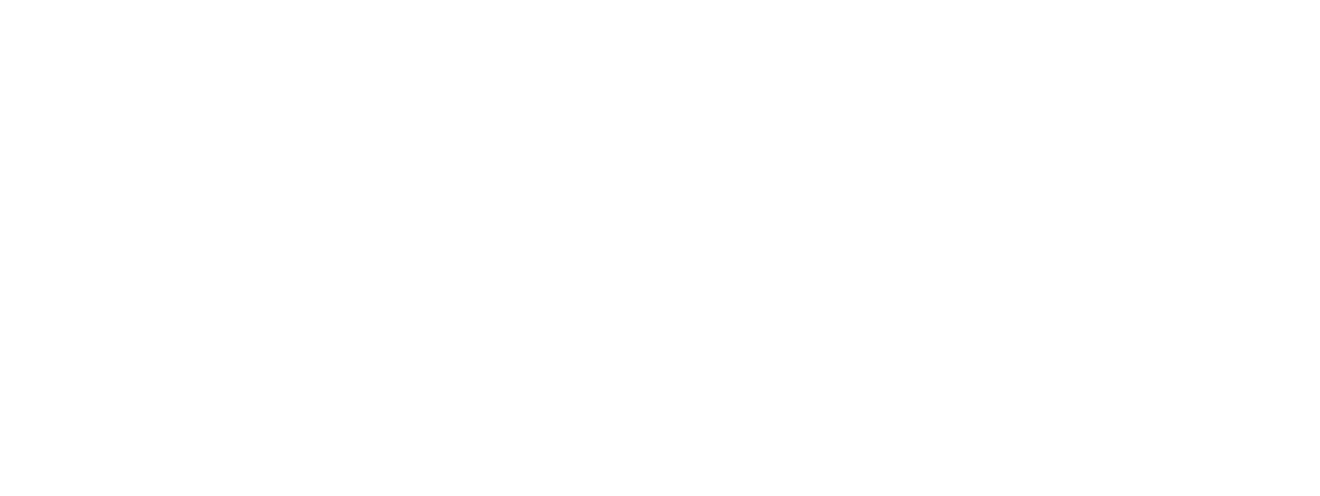
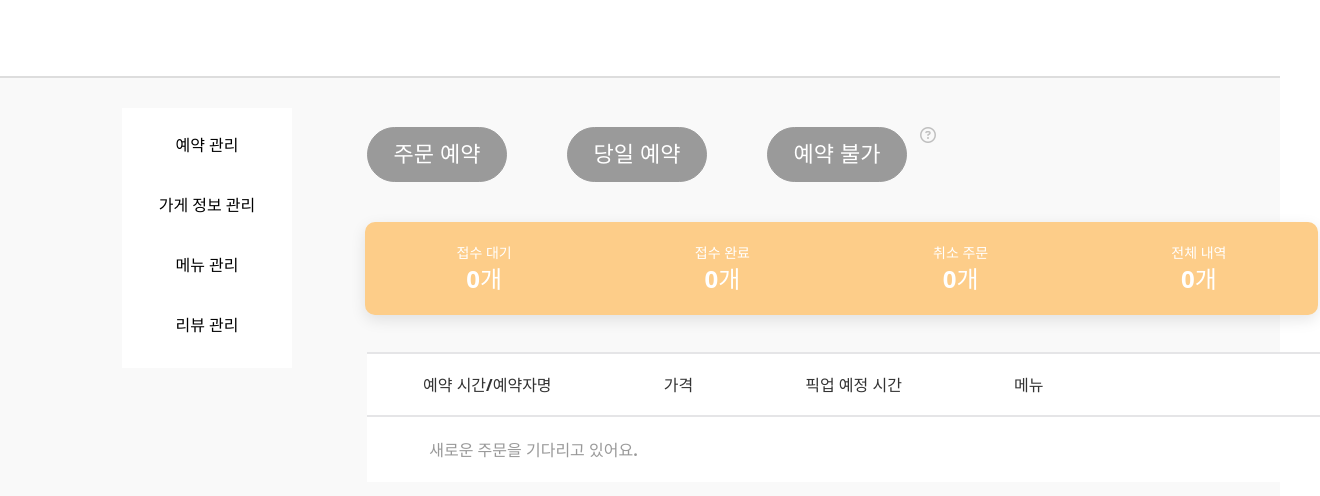
Before and after one commit to UMC77/-_WEB, a plain HTML site: page reserve.html in a window 1280 px wide. Shown: the whole page, 1320 px wide, since content can reach past the window. Drawn offline with Linux system fonts and the light colour scheme.

Commit message:
예약 초기 화면

```diff
--- /dev/null
+++ b/css/reserve.css
@@ -0,0 +1,204 @@
+header {
+  box-sizing: border-box;
+  /* width: 1440px; */
+  width: 100%;
+  height: 78px;
+  left: 0px;
+  top: 0px;
+  background-color: #ffffff;
+  /* 상단바 구분 컬러 */
+
+  border-bottom: 2px solid var(--header);
+}
+
+.reserve_menu {
+  position: absolute;
+  width: 170px;
+  height: 260px;
+  left: 122px;
+  top: 108px;
+  text-align: center;
+  background: #ffffff;
+}
+
+.reserve_menu span {
+  text-align: center;
+  display: block;
+  width: 170px;
+  height: 60px;
+  padding: 10px 0px;
+}
+
+.reserve_menu span:first-child {
+  margin-top: 20px;
+}
+
+.reserve_menu span:last-child {
+  margin-bottom: 10px;
+}
+
+.reserve {
+  width: 100%;
+  height: 100vh;
+  background-color: var(--background);
+}
+
+.reserve i {
+  position: absolute;
+  left: 920px;
+  top: 127px;
+
+  color: #c0c0c0;
+}
+
+.reserve_btn {
+  box-sizing: border-box;
+  width: 140px;
+  height: 55px;
+  left: 767px;
+  top: 127px;
+
+  background: #9a9a9a;
+  border: 1px solid #9a9a9a;
+  border-radius: 53px;
+
+  font-family: "Inter";
+  font-style: normal;
+  font-weight: 500;
+  font-size: 22px;
+  line-height: 27px;
+  /* identical to box height */
+  color: #ffffff;
+}
+
+.reserve_btn:nth-child(1) {
+  position: absolute;
+  left: 367px;
+  top: 127px;
+}
+
+.reserve_btn:nth-child(2) {
+  position: absolute;
+  left: 567px;
+  top: 127px;
+}
+
+.reserve_btn:nth-child(3) {
+  position: absolute;
+  left: 767px;
+  top: 127px;
+}
+
+.reserve_box {
+  display: flex;
+  width: 953px;
+  height: 93px;
+  justify-content: space-around;
+  align-items: center;
+
+  background-color: #fdcd89;
+  box-shadow: 0px 5px 15px rgba(0, 0, 0, 0.1);
+  border-radius: 10px;
+
+  position: absolute;
+  width: 953px;
+  height: 93px;
+  left: 365px;
+  top: 222px;
+}
+
+.reserve_column {
+  font-family: "Noto Sans";
+  font-style: normal;
+  font-weight: 550;
+  font-size: 14px;
+  line-height: 19px;
+  color: #ffffff;
+  font-stretch: 100;
+  font-variation-settings: "CTGR" 100;
+}
+
+.reserve_column span:nth-child(2) {
+  font-size: 24px;
+  line-height: 33px;
+  /* identical to box height */
+
+  display: flex;
+  align-items: center;
+  text-align: center;
+  justify-content: center;
+
+  color: #ffffff;
+  font-stretch: 100;
+  font-variation-settings: "CTGR" 100;
+}
+
+.list_header {
+  display: flex;
+  position: absolute;
+  width: 953px;
+  height: 65px;
+  left: 367px;
+  top: 352px;
+
+  display: flex;
+  align-items: center;
+  text-align: center;
+  justify-content: space-around;
+
+  background: #ffffff;
+  /* 항목별 구분선 컬러 */
+
+  border-width: 2px 0px;
+  border-style: solid;
+  border-color: var(--section);
+}
+
+.list_column {
+  display: flex;
+  align-items: center;
+  text-align: center;
+
+  color: #333333;
+  font-stretch: 100;
+  font-variation-settings: "CTGR" 100;
+
+  font-family: "Noto Sans";
+  font-style: normal;
+  font-weight: 550;
+  font-size: 16px;
+  line-height: 22px;
+}
+
+.list_column:nth-child(4) {
+  /* 메뉴 */
+  width: 250px;
+  height: 22px;
+}
+
+.reserve_list {
+  display: flex;
+  align-items: center;
+  text-align: center;
+  position: absolute;
+  width: 953px;
+  height: 65px;
+  left: 367px;
+  top: 417px;
+  background: #ffffff;
+
+  font-family: "Noto Sans";
+  font-style: normal;
+  font-weight: 550;
+  font-size: 16px;
+  line-height: 22px;
+  /* identical to box height */
+  color: rgba(51, 51, 51, 0.5);
+  font-stretch: 100;
+  font-variation-settings: "CTGR" 100;
+}
+
+.reserve_list span {
+  width: 333px;
+  height: 22px;
+}
--- a/css/style.css
+++ b/css/style.css
@@ -1,5 +1,7 @@
 @import "reset.css";
 @import "main.css";
+@import "reserve.css";
+@import "variables.css";
 
 * {
   font-family: "Noto Sans";
--- a/main.html
+++ b/main.html
@@ -7,7 +7,7 @@
     <meta http-equiv="X-UA-Compatible" content="IE=edge">
     <meta name="viewport" content="width=device-width, initial-scale=1.0">
     <title>니빵내빵</title>
-    <link rel="stylesheet" href="css/main.css">
+    <link rel="stylesheet" href="css/style.css">
 </head>
 
 <body>
--- a/reserve.html
+++ b/reserve.html
@@ -0,0 +1,74 @@
+<!DOCTYPE html>
+<html lang="en">
+
+<head>
+    <meta charset="UTF-8">
+    <meta http-equiv="X-UA-Compatible" content="IE=edge">
+    <meta name="viewport" content="width=device-width, initial-scale=1.0">
+    <link rel="stylesheet" href="css/style.css">
+    <title>예약 관리</title>
+</head>
+
+<body>
+    <header>
+
+    </header>
+    <div class="reserve_menu">
+        <span>예약 관리</span>
+        <span>가게 정보 관리</span>
+        <span>메뉴 관리</span>
+        <span>리뷰 관리</span>
+
+    </div>
+
+    <div class="reserve">
+        <button class="reserve_btn">주문 예약</button>
+        <button class="reserve_btn">당일 예약</button>
+        <button class="reserve_btn">예약 불가</button>
+        <i class="fa-regular fa-circle-question"></i>
+
+        <div class="reserve_box">
+            <div class="reserve_column">
+                <span>접수 대기</span>
+                <span>0개</span>
+            </div>
+            <div class="reserve_column">
+                <span>접수 완료</span>
+                <span>0개</span>
+            </div>
+            <div class="reserve_column">
+                <span>취소 주문</span>
+                <span>0개</span>
+            </div>
+            <div class="reserve_column">
+                <span>전체 내역</span>
+                <span>0개</span>
+            </div>
+
+        </div>
+
+        <div class="list_header">
+            <div class="list_column">
+                <span>예약 시간/예약자명</span>
+            </div>
+            <div class="list_column">
+                <span>가격</span>
+            </div>
+            <div class="list_column">
+                <span>픽업 예정 시간</span>
+            </div>
+            <div class="list_column">
+                <span>메뉴</span>
+            </div>
+
+
+        </div>
+        <div class="reserve_list">
+            <span>새로운 주문을 기다리고 있어요.</span>
+        </div>
+    </div>
+
+    <script src="https://kit.fontawesome.com/8435e84bdd.js" crossorigin="anonymous"></script>
+</body>
+
+</html>
```
